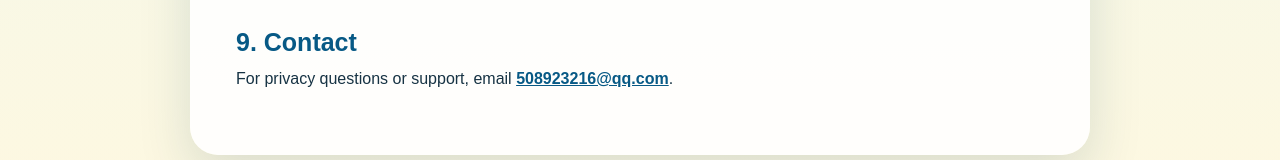
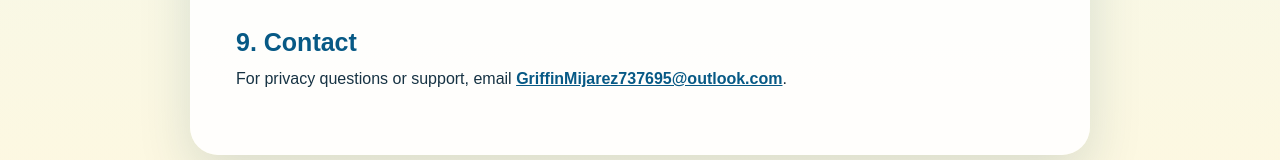
Before and after one commit to CrosswhiteHirt/Bingo-Garden-Journey, a plain HTML site: page privacy.html in a window 1280 px wide. Shown: the part 1345-1505 px from the top of the page. Drawn offline with Linux system fonts and the light colour scheme.

Commit message:
Update contact email in privacy policy

```diff
--- a/privacy.html
+++ b/privacy.html
@@ -60,7 +60,7 @@
       <p>We may update this Privacy Policy if the game’s features or legal requirements change. Any revised policy will be posted on this page with a new effective date.</p>
 
       <h2>9. Contact</h2>
-      <p>For privacy questions or support, email <a href="mailto:508923216@qq.com">508923216@qq.com</a>.</p>
+      <p>For privacy questions or support, email <a href="mailto:GriffinMijarez737695@outlook.com">GriffinMijarez737695@outlook.com</a>.</p>
     </article>
 
     <a class="back" href="index.html">← Back to Lucky Beach Bingo</a>
```
